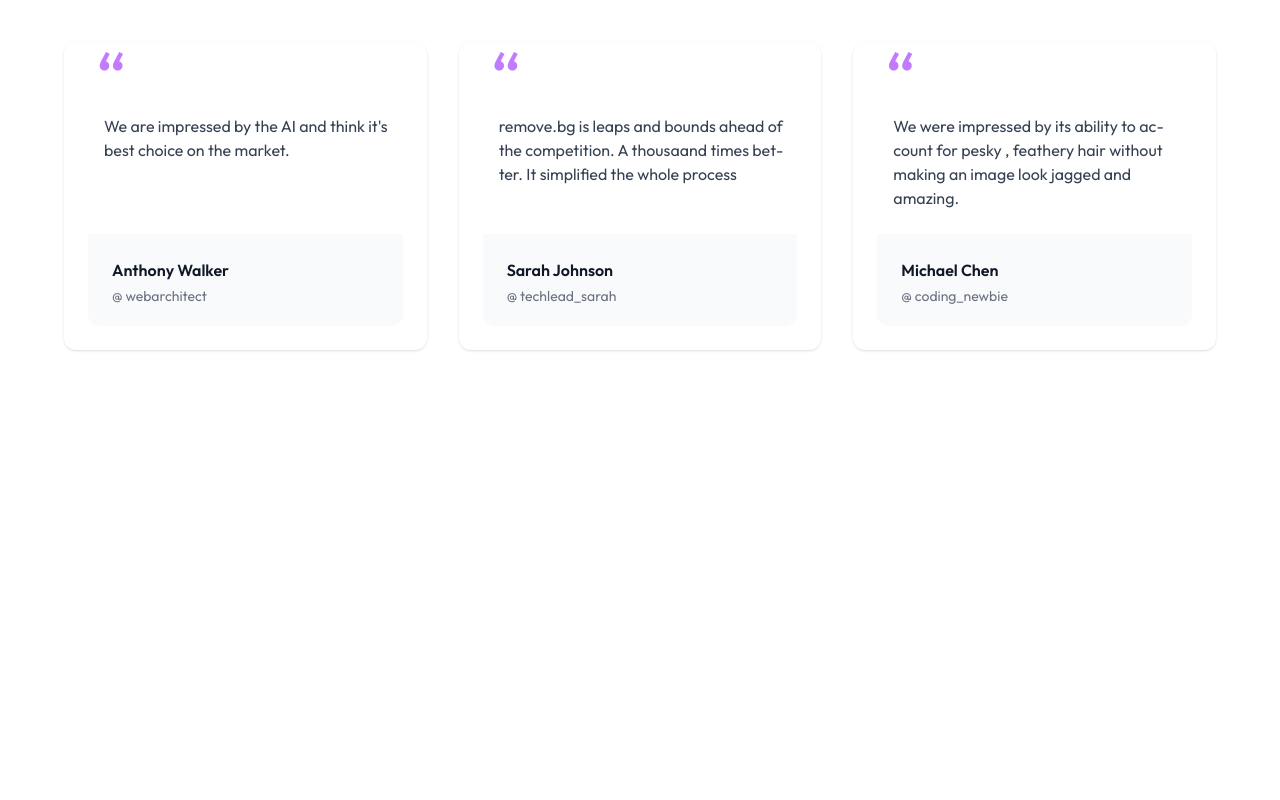
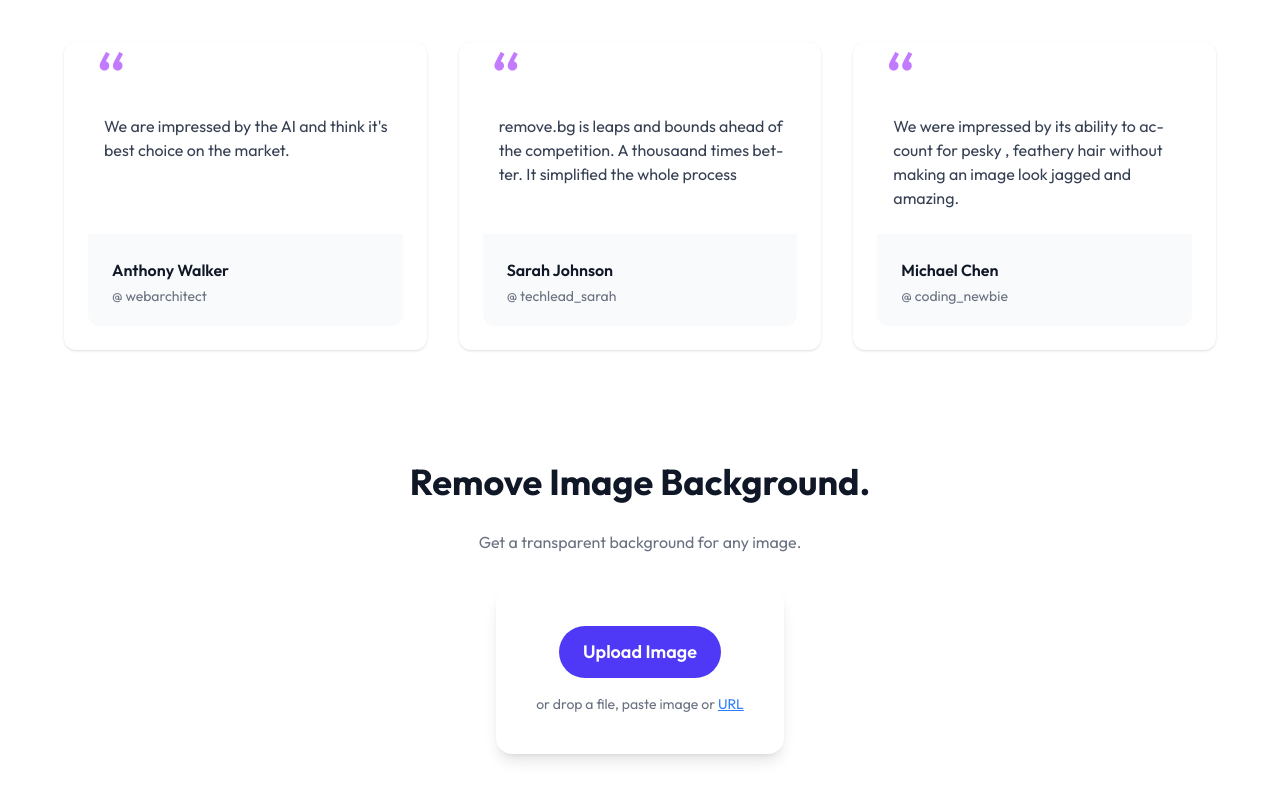
Before and after one commit to dhanarajsbiradar/BackGround-Removal-App, a React (Vite) app: page / in a window 1280 px wide. Shown: the part 2263-3063 px from the top of the page. Before the commit the page ends 2725 px from the top, so only its background shows below. Built offline with nearby package versions, Linux system fonts and the light colour scheme.

Commit message:
create Upload Image Section

```diff
--- /dev/null
+++ b/src/components/TryNow.jsx
@@ -0,0 +1,31 @@
+const TryNow = () => {
+  return (
+    <div className="flex flex-col items-center justify-center bg-white px-4 py-16">
+      <h2 className="text-3xl md:text-4xl font-bold text-gray-900 mb-7 text-center">
+        Remove Image Background.
+      </h2>
+      <p className="text-gray-500 mb-8 text-center">
+        Get a transparent background for any image.
+      </p>
+
+      {/* Fixed classname -> className and aligned content */}
+      <div className="bg-white rounded-2xl shadow-lg p-10 flex flex-col items-center space-y-4">
+        <input type="file" id="upload2" hidden accept="image/*" />
+        <label
+          htmlFor="upload2"
+          className="bg-indigo-600 hover:bg-indigo-700 text-white font-semibold py-3 px-6 rounded-full text-lg cursor-pointer"
+        >
+          Upload Image
+        </label>
+        <p className="text-gray-500 text-sm text-center">
+          or drop a file, paste image or{" "}
+          <a href="#" className="text-blue-500 underline">
+            URL
+          </a>
+        </p>
+      </div>
+    </div>
+  );
+};
+
+export default TryNow;
--- a/src/pages/Home.jsx
+++ b/src/pages/Home.jsx
@@ -3,6 +3,7 @@
 import BgSlider from "../components/BgSlider";
 import Pricing from "../components/Pricing";
 import Testimonials from "../components/Testimonials";
+import TryNow from "../components/TryNow";
 
 const Home = () => {
   return (
@@ -23,6 +24,8 @@
       <Testimonials />
 
       {/* Try now section */}
+      <TryNow />
+
       {/* Add a component here if planned */}
     </div>
   );
```
